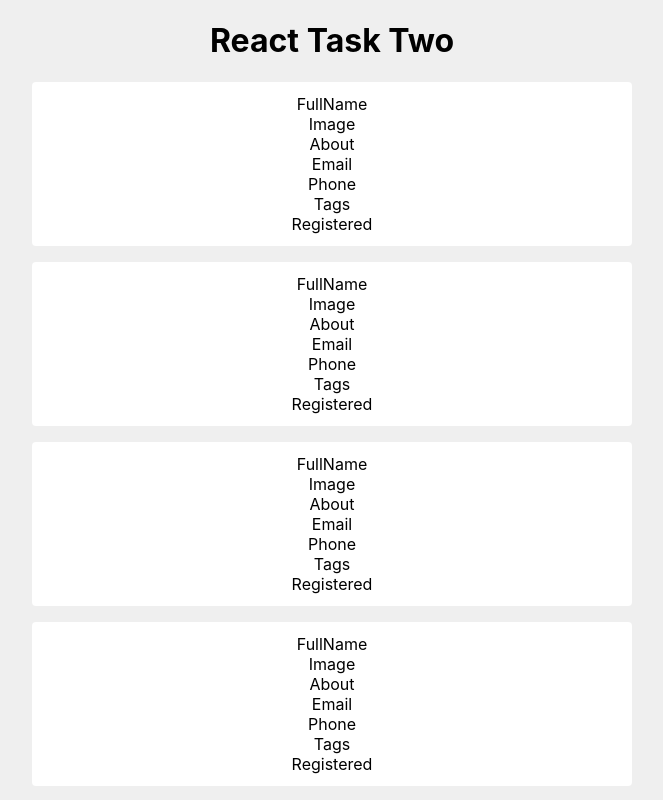
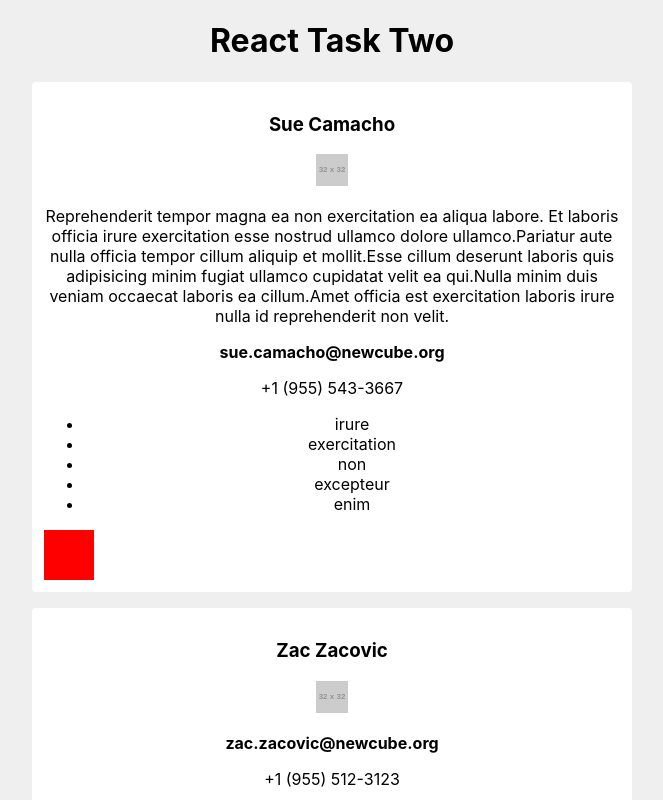
Before and after one commit to vuckovicsava/react-task-two, a React (Create React App) app: page / in a window 1280 px wide. Shown: the top 800 px of the page, without its empty margins (308-971 px from the left). Built offline with nearby package versions, Linux system fonts and the light colour scheme.

Commit message:
app is functional

```diff
--- a/src/App.js
+++ b/src/App.js
@@ -10,7 +10,7 @@ class App extends Component {
   }
 
   renderUsers = () => {
-    return this.state.users.map(user => <User user={user} key={user.email}/>)
+    return this.state.users.map(user => <User {...user} key={user.email}/>)
   }
 
   render() {
--- a/src/components/About.js
+++ b/src/components/About.js
@@ -1,7 +1,5 @@
 import React from 'react';
 
-const About = () => (
-  <div>About</div>
-);
+const About = ({ about }) => <p>{about}</p>;
 
 export default About;
--- a/src/components/Email.js
+++ b/src/components/Email.js
@@ -1,7 +1,5 @@
 import React from 'react';
 
-const Email = () => (
-  <div>Email</div>
-);
+const Email = ({ email }) => <strong>{email}</strong>;
 
 export default Email;
--- a/src/components/FullName.js
+++ b/src/components/FullName.js
@@ -1,7 +1,5 @@
 import React from 'react';
 
-const FullName = () => (
-  <div>FullName</div>
-);
+const FullName = ({ name }) => <h3>{name.first} {name.last}</h3>;
 
 export default FullName;
--- a/src/components/Image.js
+++ b/src/components/Image.js
@@ -1,7 +1,5 @@
 import React from 'react';
 
-const Image = () => (
-  <div>Image</div>
-);
+const Image = ({ picture }) => <img src={picture} alt="user" />
 
 export default Image;
--- a/src/components/Phone.js
+++ b/src/components/Phone.js
@@ -1,7 +1,5 @@
 import React from 'react';
 
-const Phone = () => (
-  <div>Phone</div>
-);
+const Phone = ({ phone }) => <p>{phone}</p>;
 
 export default Phone;
--- a/src/components/Registered.js
+++ b/src/components/Registered.js
@@ -1,7 +1,9 @@
 import React from 'react';
 
-const Registered = () => (
-  <div>Registered</div>
-);
+const Registered = ({ isRegistered }) => {
+  return isRegistered
+    ? <div className="box-green"></div>
+    : <div className="box-red"></div>
+}
 
 export default Registered;
--- a/src/components/Tags.js
+++ b/src/components/Tags.js
@@ -1,7 +1,9 @@
 import React from 'react';
 
-const Tags = () => (
-  <div>Tags</div>
+const Tags = ({ tags }) => (
+  <ul>
+    {tags.map(tag => <li key={tag}>{tag}</li>)}
+  </ul>
 );
 
 export default Tags;
--- a/src/components/User.js
+++ b/src/components/User.js
@@ -7,15 +7,23 @@ import Phone from './Phone';
 import Tags from './Tags';
 import Registered from './Registered';
 
-const User = () => (
+const User = ({
+  name,
+  about,
+  picture,
+  isRegistered,
+  email,
+  phone,
+  tags
+}) => (
   <div className="user-card">
-    <FullName/>
-    <Image/>
-    <About/>
-    <Email/>
-    <Phone/>
-    <Tags/>
-    <Registered/>
+    <FullName name={name} />
+    <Image picture={picture} />
+    <About about={about} />
+    <Email email={email} />
+    <Phone phone={phone} />
+    <Tags tags={tags} />
+    <Registered isRegistered={isRegistered}/>
   </div>
 );
 
--- a/src/index.css
+++ b/src/index.css
@@ -26,3 +26,15 @@ code {
   background-color: white;
   margin-bottom: 16px;
 }
+
+.box-green {
+  width: 50px;
+  height: 50px;
+  background: green;
+}
+
+.box-red {
+  width: 50px;
+  height: 50px;
+  background: red;
+}
```
